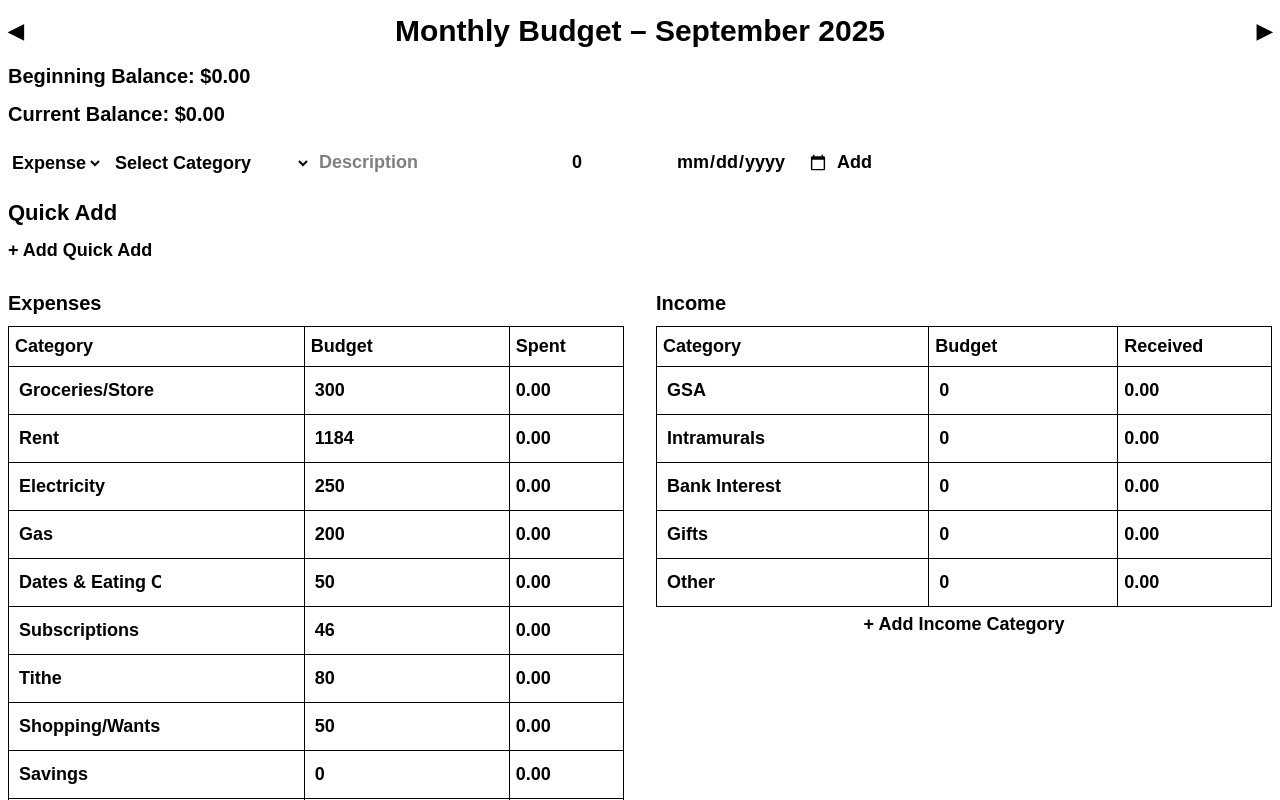
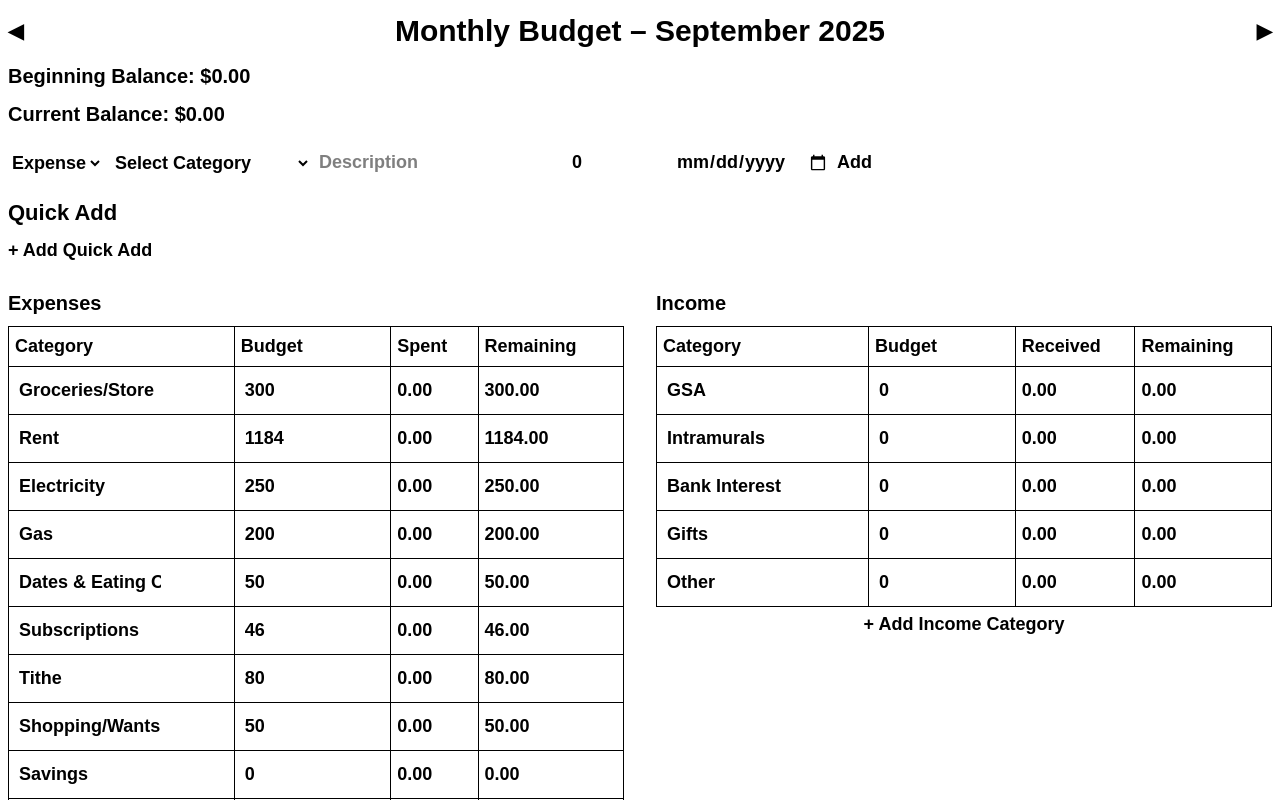
Before and after one commit to br3nn3nb/Bargesser-Budget-Tracker, a Next.js app: page / in a window 1280 px wide. Shown: the top 800 px of the page. Built offline with nearby package versions, Linux system fonts and the light colour scheme.

Commit message:
Updated page.js – running totals + grouped totals filtered

```diff
--- a/src/app/page.js
+++ b/src/app/page.js
@@ -65,26 +65,29 @@ export default function Home() {
   }, [expenses, income, transactions, beginningBalance, quickAdds, currentMonth]);
 
   // Calculate totals
-  const expenseTotals = expenses.map(e => ({
-    ...e,
-    total: transactions.filter(t => t.type === "expense" && t.category === e.name)
-                       .reduce((sum, t) => sum + t.amount, 0)
-  }));
+  const expenseTotals = expenses.map(e => {
+    const spent = transactions.filter(t => t.type === "expense" && t.category === e.name)
+                              .reduce((sum, t) => sum + t.amount, 0);
+    return { ...e, spent };
+  });
 
-  const incomeTotals = income.map(i => ({
-    ...i,
-    total: transactions.filter(t => t.type === "income" && t.category === i.name)
-                       .reduce((sum, t) => sum + t.amount, 0)
-  }));
+  const incomeTotals = income.map(i => {
+    const received = transactions.filter(t => t.type === "income" && t.category === i.name)
+                                 .reduce((sum, t) => sum + t.amount, 0);
+    return { ...i, received };
+  });
 
-  const totalIncome = incomeTotals.reduce((sum, i) => sum + i.total, 0);
-  const totalExpenses = expenseTotals.reduce((sum, e) => sum + e.total, 0);
+  const totalIncome = incomeTotals.reduce((sum, i) => sum + i.received, 0);
+  const totalExpenses = expenseTotals.reduce((sum, e) => sum + e.spent, 0);
   const balance = beginningBalance + totalIncome - totalExpenses;
 
+  // Grouped totals only for transactions with description
   const groupedDescriptionTotals = {};
   transactions.forEach(t => {
+    if (t.description) {
       if (!groupedDescriptionTotals[t.description]) groupedDescriptionTotals[t.description] = 0;
       groupedDescriptionTotals[t.description] += t.amount;
+    }
   });
 
   // Add new transaction
@@ -95,7 +98,7 @@ export default function Home() {
     setNewTx({ type: newTx.type, category: "", description: "", amount: 0, date: "" });
   };
 
-  // **Handle Quick Add** - normal function (no hooks inside callback)
+  // Handle Quick Add
   const handleQuickAdd = (q, type) => {
     const tx = {
       id: Date.now(),
@@ -143,6 +146,7 @@ export default function Home() {
 
   return (
     <div style={{ padding: "0.5rem", backgroundColor: "white", color: "black", fontFamily: "Arial, sans-serif" }}>
+      {/* Month navigation and title */}
       <div style={{ display: "flex", justifyContent: "space-between", alignItems: "center" }}>
         <button style={{ fontWeight: "bold", fontSize: "20px" }} onClick={() => changeMonth(-1)}>◀</button>
         <h1 style={{ textAlign: "center", fontSize: "30px", fontWeight: "bold", margin: "0" }}>Monthly Budget – {monthTitle}</h1>
@@ -168,12 +172,14 @@ export default function Home() {
         <button style={{ fontWeight: "bold", fontSize: "18px" }} onClick={addTransaction}>Add</button>
       </div>
 
-      {/* Quick Add Tab */}
+      {/* Quick Add */}
       <h2 style={{ fontWeight: "bold", fontSize: "22px", marginBottom: "0.5rem" }}>Quick Add</h2>
       <div style={{ display: "flex", gap: "1rem", flexWrap: "wrap", marginBottom: "1rem" }}>
         {["expense", "income"].map(type => quickAdds[type].map((q, idx) => (
           <div key={`${type}-${idx}`} style={{ display: "flex", gap: "2px", alignItems: "center" }}>
-            <button style={{ fontWeight: "bold", fontSize: "18px" }} onClick={() => handleQuickAdd(q, type)}>{q.description} – ${q.amount} ({type})</button>
+            <button style={{ fontWeight: "bold", fontSize: "18px" }} onClick={() => handleQuickAdd(q, type)}>
+              {q.description} – ${q.amount} ({type})
+            </button>
             <button style={{ fontWeight: "bold", fontSize: "18px" }} onClick={() => setQuickAdds({...quickAdds, [type]: quickAdds[type].filter((_, i) => i !== idx)})}>✕</button>
           </div>
         )))}
@@ -189,8 +195,9 @@ export default function Home() {
           }}>+ Add Quick Add</button>
       </div>
 
-      {/* Expenses and Income side by side */}
+      {/* Expenses & Income side by side */}
       <div style={{ display: "flex", gap: "2rem", flexWrap: "wrap" }}>
+        {/* Expenses */}
         <div style={{ flex: 1 }}>
           <h2 style={{ margin: "0.5rem 0", fontWeight: "bold", fontSize: "20px" }}>Expenses</h2>
           <table style={tableStyle}>
@@ -199,33 +206,30 @@ export default function Home() {
                 <th style={thTdStyle}>Category</th>
                 <th style={thTdStyle}>Budget</th>
                 <th style={thTdStyle}>Spent</th>
+                <th style={thTdStyle}>Remaining</th>
               </tr>
             </thead>
             <tbody>
-              {expenses.map((e, idx) => (
+              {expenseTotals.map((e, idx) => (
                 <tr key={idx}>
-                  <td style={thTdStyle}>
-                    <input type="text" value={e.name} onChange={(ev)=>{
+                  <td style={thTdStyle}><input type="text" value={e.name} onChange={(ev)=>{
                     const newExpenses = [...expenses]; newExpenses[idx].name = ev.target.value; setExpenses(newExpenses);
-                    }} style={nameInput} />
-                  </td>
-                  <td style={thTdStyle}>
-                    <input type="number" value={e.budget} onChange={(ev)=>{
+                  }} style={nameInput} /></td>
+                  <td style={thTdStyle}><input type="number" value={e.budget} onChange={(ev)=>{
                     const newExpenses = [...expenses]; newExpenses[idx].budget = Number(ev.target.value); setExpenses(newExpenses);
-                    }} style={compactInput} />
-                  </td>
-                  <td style={thTdStyle}>{transactions.filter(t=>t.type==="expense"&&t.category===e.name).reduce((sum,t)=>sum+t.amount,0).toFixed(2)}</td>
+                  }} style={compactInput} /></td>
+                  <td style={thTdStyle}>{e.spent.toFixed(2)}</td>
+                  <td style={thTdStyle}>{(e.budget - e.spent).toFixed(2)}</td>
                 </tr>
               ))}
-              <tr>
-                <td colSpan="3" style={{textAlign:"center", padding:"4px"}}>
+              <tr><td colSpan="4" style={{textAlign:"center", padding:"4px"}}>
                 <button style={{fontWeight:"bold", fontSize:"18px"}} onClick={()=>setExpenses([...expenses,{name:"New Expense",budget:0}])}>+ Add Expense Category</button>
-                </td>
-              </tr>
+              </td></tr>
             </tbody>
           </table>
         </div>
 
+        {/* Income */}
         <div style={{ flex: 1 }}>
           <h2 style={{ margin: "0.5rem 0", fontWeight: "bold", fontSize: "20px" }}>Income</h2>
           <table style={tableStyle}>
@@ -234,35 +238,31 @@ export default function Home() {
                 <th style={thTdStyle}>Category</th>
                 <th style={thTdStyle}>Budget</th>
                 <th style={thTdStyle}>Received</th>
+                <th style={thTdStyle}>Remaining</th>
               </tr>
             </thead>
             <tbody>
-              {income.map((i, idx)=>(
+              {incomeTotals.map((i, idx)=>(
                 <tr key={idx}>
-                  <td style={thTdStyle}>
-                    <input type="text" value={i.name} onChange={(ev)=>{
+                  <td style={thTdStyle}><input type="text" value={i.name} onChange={(ev)=>{
                     const newIncome=[...income]; newIncome[idx].name=ev.target.value; setIncome(newIncome);
-                    }} style={nameInput}/>
-                  </td>
-                  <td style={thTdStyle}>
-                    <input type="number" value={i.budget} onChange={(ev)=>{
+                  }} style={nameInput}/></td>
+                  <td style={thTdStyle}><input type="number" value={i.budget} onChange={(ev)=>{
                     const newIncome=[...income]; newIncome[idx].budget=Number(ev.target.value); setIncome(newIncome);
-                    }} style={compactInput}/>
-                  </td>
-                  <td style={thTdStyle}>{transactions.filter(t=>t.type==="income"&&t.category===i.name).reduce((sum,t)=>sum+t.amount,0).toFixed(2)}</td>
+                  }} style={compactInput}/></td>
+                  <td style={thTdStyle}>{i.received.toFixed(2)}</td>
+                  <td style={thTdStyle}>{(i.budget - i.received).toFixed(2)}</td>
                 </tr>
               ))}
-              <tr>
-                <td colSpan="3" style={{textAlign:"center", padding:"4px"}}>
+              <tr><td colSpan="4" style={{textAlign:"center", padding:"4px"}}>
                 <button style={{fontWeight:"bold", fontSize:"18px"}} onClick={()=>setIncome([...income,{name:"New Income",budget:0}])}>+ Add Income Category</button>
-                </td>
-              </tr>
+              </td></tr>
             </tbody>
           </table>
         </div>
       </div>
 
-      {/* Grouped Description Totals */}
+      {/* Grouped Totals */}
       <h2 style={{ fontWeight:"bold", fontSize:"20px" }}>Grouped Totals by Description</h2>
       <table style={tableStyle}>
         <thead>
```
Lines whose indentation alone changed are shown as unchanged.
